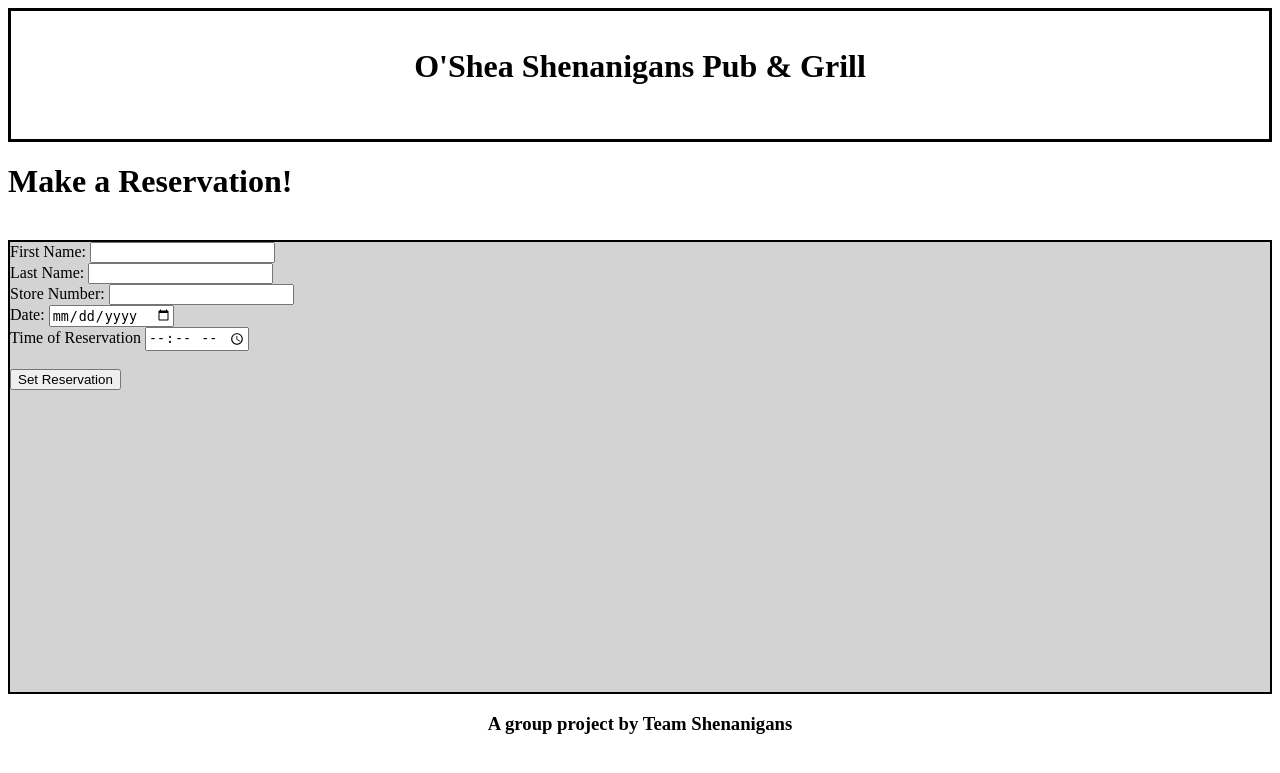
After one commit to marcoraldana1/objectOrientedShenanigans, a PHP site: template GroupProject/Views/reservations.php in a window 1280 px wide. The commit adds this page. Shown: the top 773 px of the page. Run offline with PHP 8.4, Linux system fonts and the light colour scheme; the template is opened without the code that fills it, so the values that code supplies are empty.

Commit message:
Created Reservation view, reservation confirmation view, added in elements in reservation class, created object within constructor to set reservation but did not save to database. Very basic layout

```diff
--- a/GroupProject/Views/main.css
+++ b/GroupProject/Views/main.css
@@ -12,6 +12,7 @@ header {
     margin: 0 auto;
     height: 40em;
 }
+
 
 footer {
     text-align: center;
--- /dev/null
+++ b/GroupProject/Views/reservations.php
@@ -0,0 +1,36 @@
+<?php include('Views/header.php') ?>
+<h1>Make a Reservation!</h1>
+
+<section id='reservation'>
+<form action='index.php' method='POST'>
+
+    <label>First Name: </label>
+    <input type='text' name='first_name'>
+    <br>
+
+    <label>Last Name: </label>
+    <input type='text' name='last_name'>
+    <br>
+
+    <label>Store Number: </label>
+    <input type='text' name='store_number' value='<?php if (isset($store_number)) {echo(htmlspecialchars($store_number));} ?>'>
+    <br>
+
+    <label>Date:<label>
+    <input type='date' name='res_date'>
+    <br>
+
+    <label>Time of Reservation</label>
+    <input type='time' name='res_time'>
+    <br><br>
+
+    <input type='hidden' name='action' value='res_confirmation'>
+    <input type='submit' value='Set Reservation'>
+
+
+
+</form>
+</section>
+
+
+<?php include('Views/footer.php') ?>
```
Also changed, not shown: GroupProject/Model/Reservation.php (+19 -7 lines), GroupProject/Views/index.php (+4 -3 lines), GroupProject/Views/res_confirmation.php (added, +11 -0 lines), GroupProject/index.php (+22 -5 lines), 1 other file.
